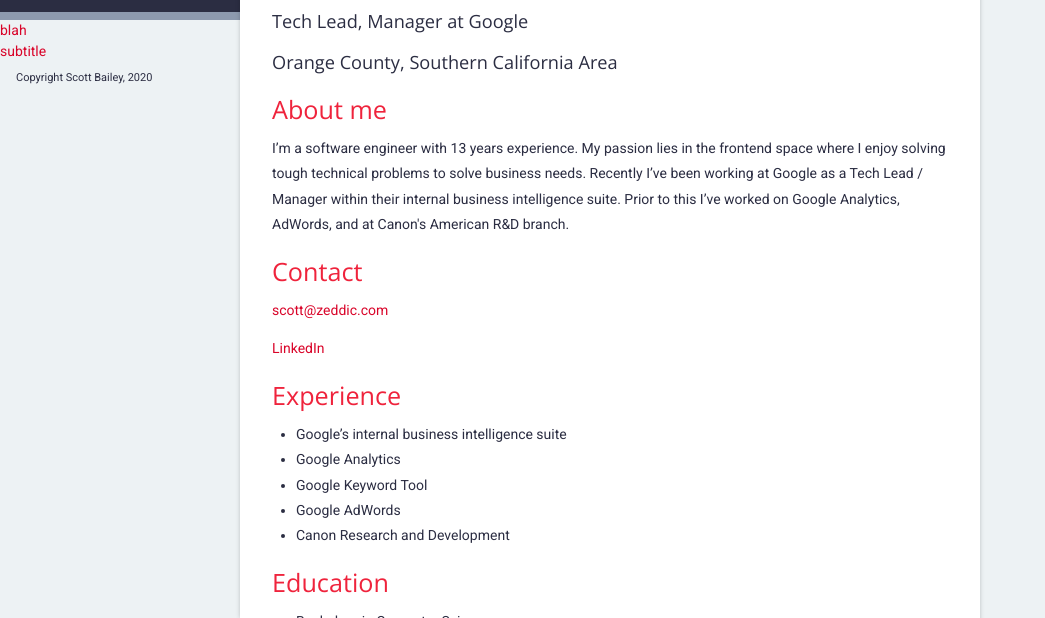
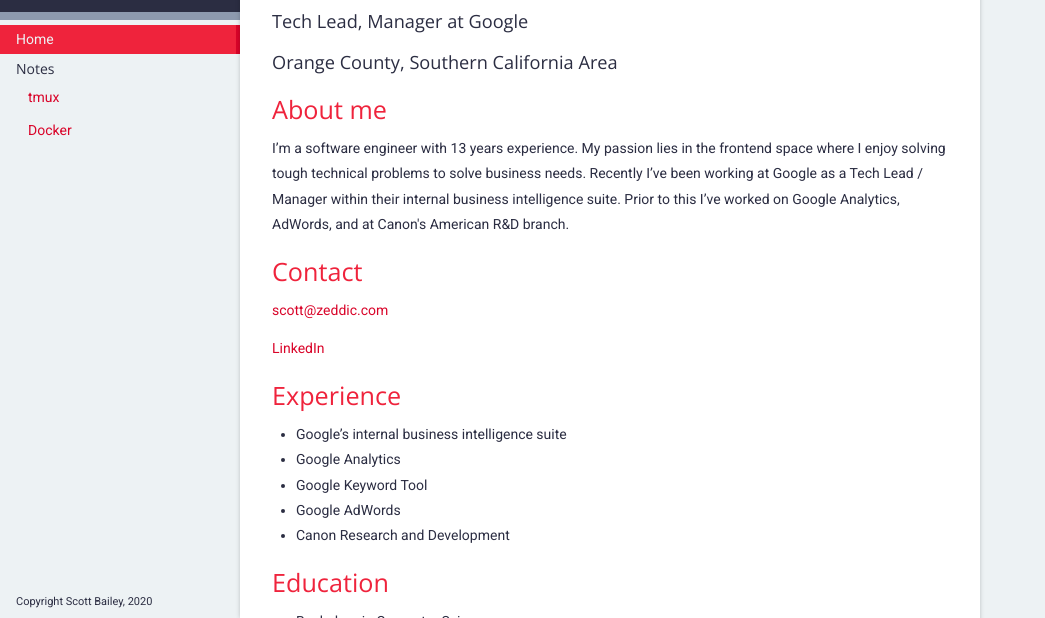
Before and after one commit to zeddic/zeddic.com, a Gatsby site in the folder www/: page / in a window 1280 px wide. Shown: the part 182-800 px from the top of the page, without its empty margins (0-1045 px from the left). Built offline with nearby package versions, Linux system fonts and the light colour scheme; Gatsby itself is replaced by a stand-in of ours.

Commit message:
Got simple data drive nav setup.

```diff
--- a/www/gatsby-config.js
+++ b/www/gatsby-config.js
@@ -4,6 +4,18 @@
  * See: https://www.gatsbyjs.org/docs/gatsby-config/
  */
 module.exports = {
+  siteMetadata: {
+    nav: [
+      {title: 'Home', url: '/'},
+      {
+        title: 'Notes',
+        children: [
+          {title: 'tmux', url: '/notes/tmux'},
+          {title: 'Docker', url: '/notes/docker'},
+        ],
+      },
+    ],
+  },
   plugins: [
     {
       resolve: 'gatsby-source-filesystem',
--- a/www/src/components/site_left_nav.tsx
+++ b/www/src/components/site_left_nav.tsx
@@ -1,17 +1,53 @@
 import React from 'react';
+import {Link, useStaticQuery, graphql} from 'gatsby';
+
+const SITE_NAV_QUERY = graphql`
+  {
+    site {
+      siteMetadata {
+        nav {
+          title
+          url
+          children {
+            title
+            url
+          }
+        }
+      }
+    }
+  }
+`;
 
 export function SiteLeftNav() {
+  const data = useStaticQuery(SITE_NAV_QUERY);
+  const navItems = data.site.siteMetadata.nav;
+
   return (
-    <nav className="Nav">
+    <nav className="nav">
       <ol className="nav-list">
-        <li className="active">
-          <a href="{{item.url}}">blah</a>
-          <ol className="sub-nav-list">
-            <li className="{% if subitem.url == page.url %}active{% endif %}">
-              <a href="{{subitem.url}}">subtitle</a>
-            </li>
-          </ol>
-        </li>
+        {navItems.map(item => (
+          <li>
+            {!!item.url ? (
+              <Link to={item.url} activeClassName="active">
+                {item.title}
+              </Link>
+            ) : (
+              <h2>{item.title}</h2>
+            )}
+
+            {!!item.children && (
+              <ol className="sub-nav-list">
+                {item.children.map(subitem => (
+                  <li>
+                    <Link to={subitem.url} activeClassName="active">
+                      {subitem.title}
+                    </Link>
+                  </li>
+                ))}
+              </ol>
+            )}
+          </li>
+        ))}
       </ol>
     </nav>
   );
--- a/www/src/scss/_layout.scss
+++ b/www/src/scss/_layout.scss
@@ -68,7 +68,7 @@
           }
         }
 
-        &.active > a {
+        a.active {
           color: $primary-text;
           background: $primary-accent;
           border-right: 4px solid $primary;
```
Also changed, not shown: 1 other file.
